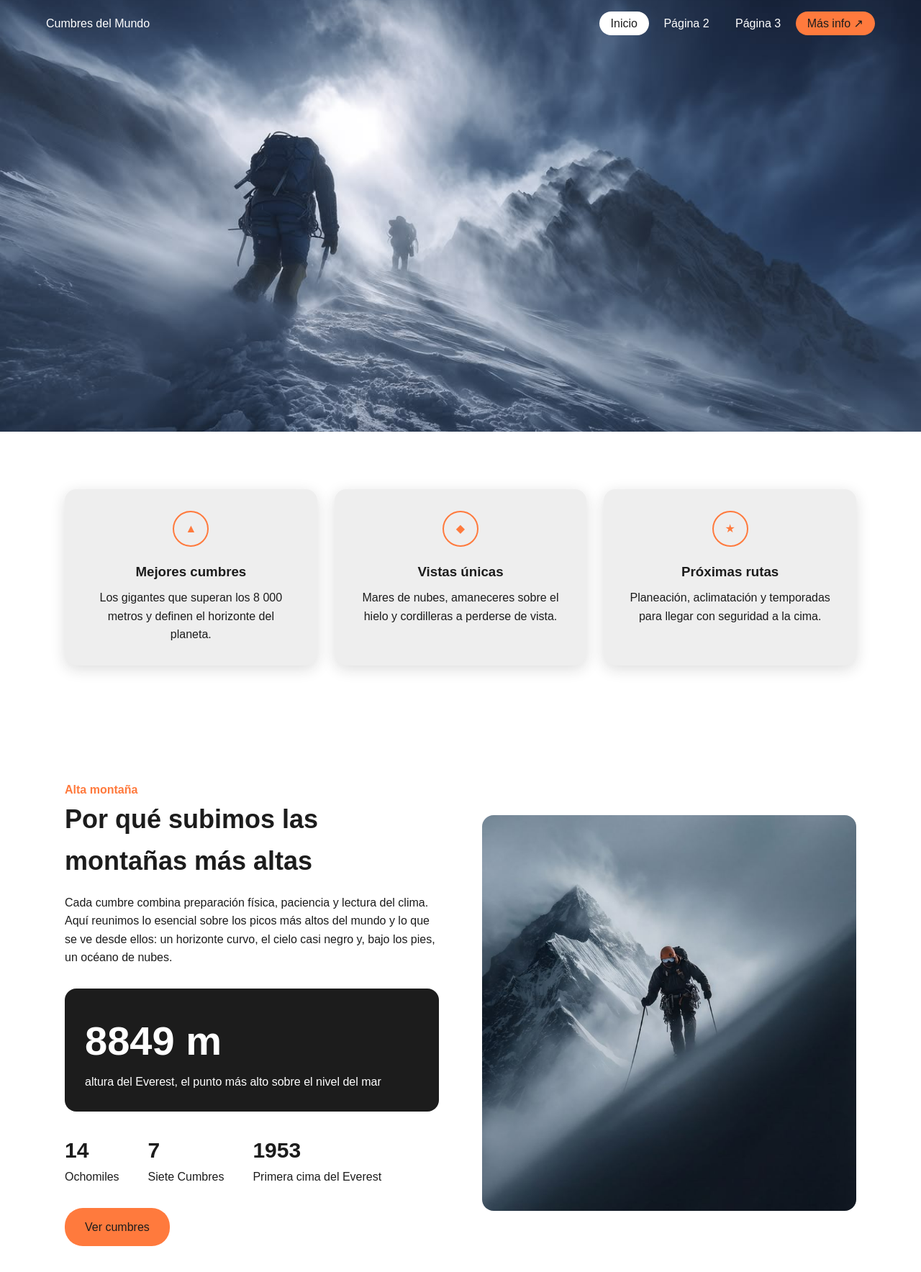
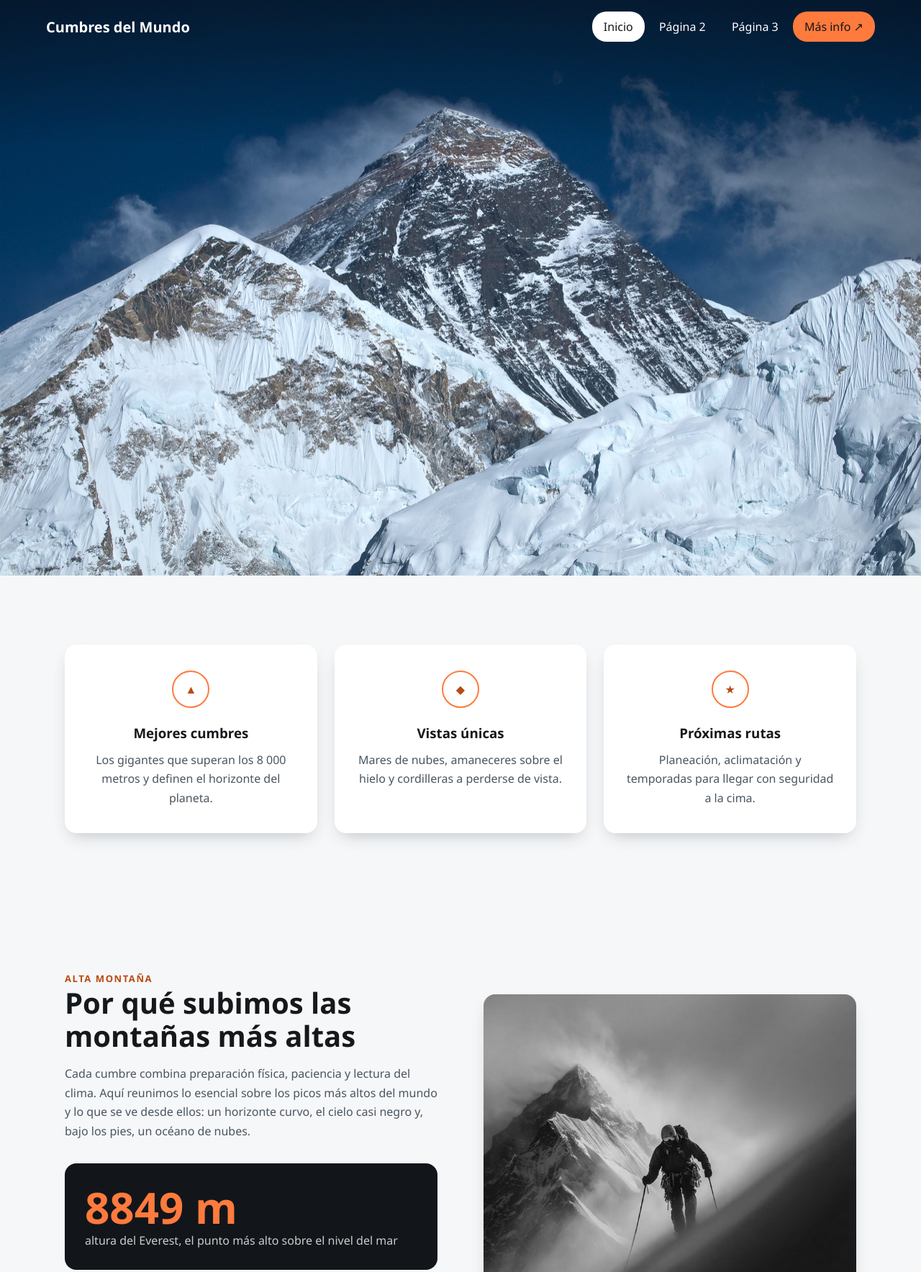
Before and after one commit to MorphJS/mountains, a website: page index.html in a window 1280 px wide. Shown: the top 1768 px of the page at 72% size. Drawn offline with Linux system fonts and the light colour scheme.

Commit message:
Montañismo v.0.2

```diff
--- a/css/styles.css
+++ b/css/styles.css
@@ -1,214 +1,79 @@
-* {
-  box-sizing: border-box;
-  margin: 0;
-  padding: 0;
-}
+:root { --dark: #12161a; --accent: #ff7a3d; --soft: #4a5560; --shadow: 0 10px 24px -10px rgba(18, 40, 60, 0.3); }
+* { box-sizing: border-box; margin: 0; padding: 0; }
+html { scroll-behavior: smooth; }
+body { font-family: "Segoe UI", Arial, sans-serif; background: #f6f7f8; color: #15191c; line-height: 1.65; }
+a { color: inherit; text-decoration: none; }
+img { display: block; width: 100%; height: 100%; object-fit: cover; transition: 0.8s; }
+h2 { font-size: clamp(30px, 4vw, 40px); line-height: 1.15; margin-bottom: 16px; }
+h3 { margin-bottom: 8px; }
+p { max-width: 65ch; color: var(--soft); }
 
-body {
-  font-family: Arial, sans-serif;
-  color: #1c1c1c;
-  line-height: 1.6;
-}
+/* Header */
+#progress { position: fixed; top: 0; left: 0; z-index: 30; width: 0; height: 4px; background: var(--accent); }
+header { position: fixed; top: 0; z-index: 20; width: 100%; display: flex; justify-content: space-between; align-items: center; padding: 16px 5%; color: white; transition: 0.4s; }
+header.scrolled { background: rgba(18, 22, 26, 0.85); backdrop-filter: blur(12px); padding: 10px 5%; }
+.logo { font-size: 20px; font-weight: bold; }
+nav a { display: inline-block; padding: 8px 16px; border-radius: 20px; transition: 0.3s; }
+nav a:hover { background: rgba(255, 255, 255, 0.2); transform: translateY(-2px); }
+nav a.active { background: white; color: var(--dark); }
+nav a.external { background: var(--accent); color: var(--dark); }
 
-a {
-  color: inherit;
-  text-decoration: none;
-}
+/* Hero */
+#hero { position: relative; height: 100vh; min-height: 480px; overflow: hidden; }
+#hero::after { content: ""; position: absolute; inset: 0; pointer-events: none; background: linear-gradient(rgba(8, 14, 24, 0.55), transparent 25%); }
+#hero a { display: block; height: 100%; }
+#hero img { object-position: center 30%; }
+#hero a:hover img { transform: scale(1.06); filter: brightness(1.1); }
 
-img {
-  display: block;
-  width: 100%;
-  height: 100%;
-  object-fit: cover;
-}
+/* Layout y tarjetas */
+section { padding: 96px 5%; }
+.cards, .trio, .split { max-width: 1100px; margin: 0 auto; display: flex; gap: 24px; }
+.split { align-items: center; gap: 64px; }
+.card, figure, .about-text, .about-image { flex: 1; }
+.card, figure { background: white; border-radius: 16px; box-shadow: var(--shadow); overflow: hidden; transition: 0.4s; }
+.card:hover, figure:hover { transform: translateY(-6px); }
+.card { padding: 36px 30px; text-align: center; }
+.card p { margin: 0 auto; }
+.icon { width: 52px; height: 52px; margin: 0 auto 20px; border: 2px solid var(--accent); border-radius: 50%; line-height: 48px; color: #b84a12; transition: 0.4s; }
+.card:hover .icon { background: var(--accent); color: var(--dark); transform: rotate(360deg); }
 
-#progress {
-  position: fixed;
-  top: 0;
-  left: 0;
-  width: 0;
-  height: 4px;
-  background: #ff7a3d;
-}
+/* About */
+.about-image { height: 550px; border-radius: 16px; box-shadow: var(--shadow); overflow: hidden; }
+.about-image img { filter: grayscale(100%); }
+.about-image:hover img { transform: scale(1.1); filter: grayscale(0); }
+.eyebrow { color: #b84a12; font-size: 13px; font-weight: bold; letter-spacing: 0.12em; text-transform: uppercase; }
+.exp-box { background: var(--dark); border-radius: 16px; padding: 28px; margin: 32px 0; }
+.exp-box p { color: #ccc; }
+.big { font-size: clamp(44px, 6vw, 60px); font-weight: bold; line-height: 1.1; color: var(--accent); }
+.stats { display: flex; gap: 40px; margin-bottom: 32px; }
+.stat strong { display: block; font-size: 32px; }
+.stat span { color: var(--soft); font-size: 14px; }
+.btn { display: inline-block; background: var(--accent); color: var(--dark); padding: 14px 30px; border-radius: 25px; font-weight: 600; transition: 0.3s; }
+.btn:hover { transform: translateY(-3px); }
 
-header {
-  position: fixed;
-  top: 0;
-  width: 100%;
-  display: flex;
-  justify-content: space-between;
-  align-items: center;
-  padding: 20px 5%;
-  color: white;
-}
+/* Banners, galería y footer */
+.banner { text-align: center; background: var(--dark); color: white; }
+.banner h2 { font-size: clamp(32px, 5.5vw, 52px); }
+.banner p { margin: 0 auto; font-size: 18px; color: #ddd; }
+.photo { padding: 140px 5%; background: linear-gradient(rgba(12, 16, 20, 0.65), rgba(12, 16, 20, 0.65)), url("../images/sunset.jpg") center / cover; }
+footer { padding: 22px 5%; border-top: 2px solid var(--accent); }
+footer.banner h2 { font-size: 16px; font-weight: 600; margin: 0; color: white; }
+.photo-box { height: 400px; overflow: hidden; }
+figcaption { padding: 22px 24px 26px; }
+figure:hover img { transform: scale(1.12); }
+figure:nth-child(1):hover img { filter: sepia(60%); }
+figure:nth-child(2):hover img { transform: scale(1.12) rotate(2deg); filter: brightness(1.15); }
+figure:nth-child(3):hover img { filter: grayscale(100%); }
 
-header.scrolled {
-  background: #1c1c1c;
-}
-
-nav a {
-  padding: 8px 16px;
-  border-radius: 20px;
-}
-
-nav a.active {
-  background: white;
-  color: #1c1c1c;
-}
-
-nav a.external {
-  background: #ff7a3d;
-  color: #1c1c1c;
-}
-
-#hero {
-  height: 600px;
-}
-
-.btn {
-  display: inline-block;
-  background: #ff7a3d;
-  padding: 14px 28px;
-  border-radius: 25px;
-}
-
-section {
-  padding: 80px 5%;
-}
-
-.cards,
-.trio,
-.split {
-  max-width: 1100px;
-  margin: 0 auto;
-  display: flex;
-  gap: 24px;
-}
-
-.card,
-figure {
-  flex: 1;
-  border-radius: 16px;
-  box-shadow: 0 5px 20px rgba(28, 28, 28, 0.15);
-  overflow: hidden;
-}
-
-.card {
-  background: #eeeeee;
-  padding: 30px;
-  text-align: center;
-}
-
-.icon {
-  width: 50px;
-  height: 50px;
-  margin: 0 auto 20px;
-  border: 2px solid #ff7a3d;
-  border-radius: 50%;
-  line-height: 46px;
-  color: #ff7a3d;
-}
-
-h2 {
-  font-size: 36px;
-  margin-bottom: 16px;
-}
-
-h3 {
-  margin-bottom: 8px;
-}
-
-.split {
-  align-items: center;
-  gap: 60px;
-}
-
-.about-text,
-.about-image {
-  flex: 1;
-}
-
-.about-image {
-  height: 550px;
-  border-radius: 16px;
-  overflow: hidden;
-}
-
-.eyebrow {
-  color: #ff7a3d;
-  font-weight: bold;
-}
-
-.exp-box {
-  background: #1c1c1c;
-  color: white;
-  border-radius: 16px;
-  padding: 28px;
-  margin: 30px 0;
-}
-
-.big {
-  font-size: 56px;
-  font-weight: bold;
-}
-
-.stats {
-  display: flex;
-  gap: 40px;
-  margin-bottom: 30px;
-}
-
-.stat strong {
-  display: block;
-  font-size: 30px;
-}
-
-.banner {
-  text-align: center;
-  background: #1c1c1c;
-  color: white;
-}
-
-.banner h2 {
-  font-size: 48px;
-}
-
-.photo {
-  padding: 120px 5%;
-  background: linear-gradient(rgba(28, 28, 28, 0.6), rgba(28, 28, 28, 0.6)), url("../images/sunset.jpg") center / cover;
-}
-
-footer {
-  padding: 50px 5%;
-}
-
-footer h2 {
-  font-size: 24px;
-  margin: 0;
-}
-
-.photo-box {
-  height: 400px;
-}
-
-figcaption {
-  padding: 20px;
-}
+/* Aparición al hacer scroll (main.js) */
+.reveal { opacity: 0; transform: translateY(28px); transition: 0.8s var(--delay, 0s); }
+.reveal.in { opacity: 1; transform: none; }
+.card.in:hover, figure.in:hover { transform: translateY(-6px); transition: 0.4s; }
 
 @media (max-width: 800px) {
-  header {
-    flex-direction: column;
-  }
-
-  .cards,
-  .trio,
-  .split,
-  .stats {
-    flex-direction: column;
-  }
-
-  .about-image {
-    flex: none;
-    height: 350px;
-  }
+  header { flex-direction: column; gap: 8px; }
+  section { padding: 64px 5%; }
+  .cards, .trio, .split, .stats { flex-direction: column; gap: 24px; }
+  .about-image { flex: none; height: 350px; }
+  .photo-box { height: 320px; }
 }
--- a/index.html
+++ b/index.html
@@ -21,7 +21,7 @@
 
   <div id="hero">
     <a href="https://es.wikipedia.org/wiki/Himalaya" target="_blank">
-      <img src="images/1.jpg" alt="Alpinistas ascendiendo una cresta nevada con viento">
+      <img src="images/hero.jpg" alt="Cumbre del Everest con nubes sobre un cielo azul profundo">
     </a>
   </div>
 
--- a/js/main.js
+++ b/js/main.js
@@ -1,21 +1,79 @@
 var header = document.querySelector('header');
 var bar = document.getElementById('progress');
+var reduceMotion = window.matchMedia('(prefers-reduced-motion: reduce)').matches;
 
+/* Header sólido al salir de la parte superior (sin listener de scroll) */
+var sentinel = document.createElement('div');
+sentinel.style.cssText = 'position:absolute;top:0;left:0;width:1px;height:60px;pointer-events:none';
+document.body.prepend(sentinel);
+
+new IntersectionObserver(function (entries) {
+  header.classList.toggle('scrolled', !entries[0].isIntersecting);
+}).observe(sentinel);
+
+/* Barra de progreso */
+var ticking = false;
 window.addEventListener('scroll', function () {
-  var max = document.documentElement.scrollHeight - window.innerHeight;
-  bar.style.width = (window.scrollY / max) * 100 + '%';
-  header.classList.toggle('scrolled', window.scrollY > 60);
-});
+  if (ticking) return;
+  ticking = true;
+  requestAnimationFrame(function () {
+    var max = document.documentElement.scrollHeight - window.innerHeight;
+    bar.style.width = (max > 0 ? (window.scrollY / max) * 100 : 0) + '%';
+    ticking = false;
+  });
+}, { passive: true });
 
-document.querySelectorAll('[data-count]').forEach(function (el) {
+/* Aparición progresiva de las secciones al entrar en pantalla */
+var revealTargets = document.querySelectorAll(
+  '.card, .about-text > *, .about-image, section.banner h2, section.banner p, figure'
+);
+
+if (reduceMotion || !('IntersectionObserver' in window)) {
+  revealTargets.forEach(function (el) { el.classList.add('in'); });
+} else {
+  var revealObserver = new IntersectionObserver(function (entries) {
+    entries.forEach(function (entry) {
+      if (!entry.isIntersecting) return;
+      entry.target.classList.add('in');
+      revealObserver.unobserve(entry.target);
+    });
+  }, { threshold: 0.15, rootMargin: '0px 0px -8% 0px' });
+
+  revealTargets.forEach(function (el) {
+    var index = Array.prototype.indexOf.call(el.parentNode.children, el);
+    el.style.setProperty('--delay', Math.min(index, 4) * 90 + 'ms');
+    el.classList.add('reveal');
+    revealObserver.observe(el);
+  });
+}
+
+/* Contadores: arrancan al verse y desaceleran al llegar al valor */
+function animateCount(el) {
   var target = Number(el.dataset.count);
-  var current = 0;
-  var timer = setInterval(function () {
-    current = current + target / 60;
-    if (current >= target) {
-      current = target;
-      clearInterval(timer);
-    }
-    el.textContent = Math.round(current);
-  }, 30);
-});
+  if (reduceMotion) {
+    el.textContent = target;
+    return;
+  }
+  var duration = 1600;
+  var start = performance.now();
+
+  function frame(now) {
+    var t = Math.min((now - start) / duration, 1);
+    var eased = 1 - Math.pow(1 - t, 4);
+    el.textContent = Math.round(target * eased);
+    if (t < 1) requestAnimationFrame(frame);
+  }
+  requestAnimationFrame(frame);
+}
+
+var counters = document.querySelectorAll('[data-count]');
+if ('IntersectionObserver' in window) {
+  var countObserver = new IntersectionObserver(function (entries) {
+    entries.forEach(function (entry) {
+      if (!entry.isIntersecting) return;
+      animateCount(entry.target);
+      countObserver.unobserve(entry.target);
+    });
+  }, { threshold: 0.6 });
+  counters.forEach(function (el) { countObserver.observe(el); });
+}
```
Also changed, not shown: package.json (added, +13 -0 lines), images/hero.jpg (added), 2 other files.
